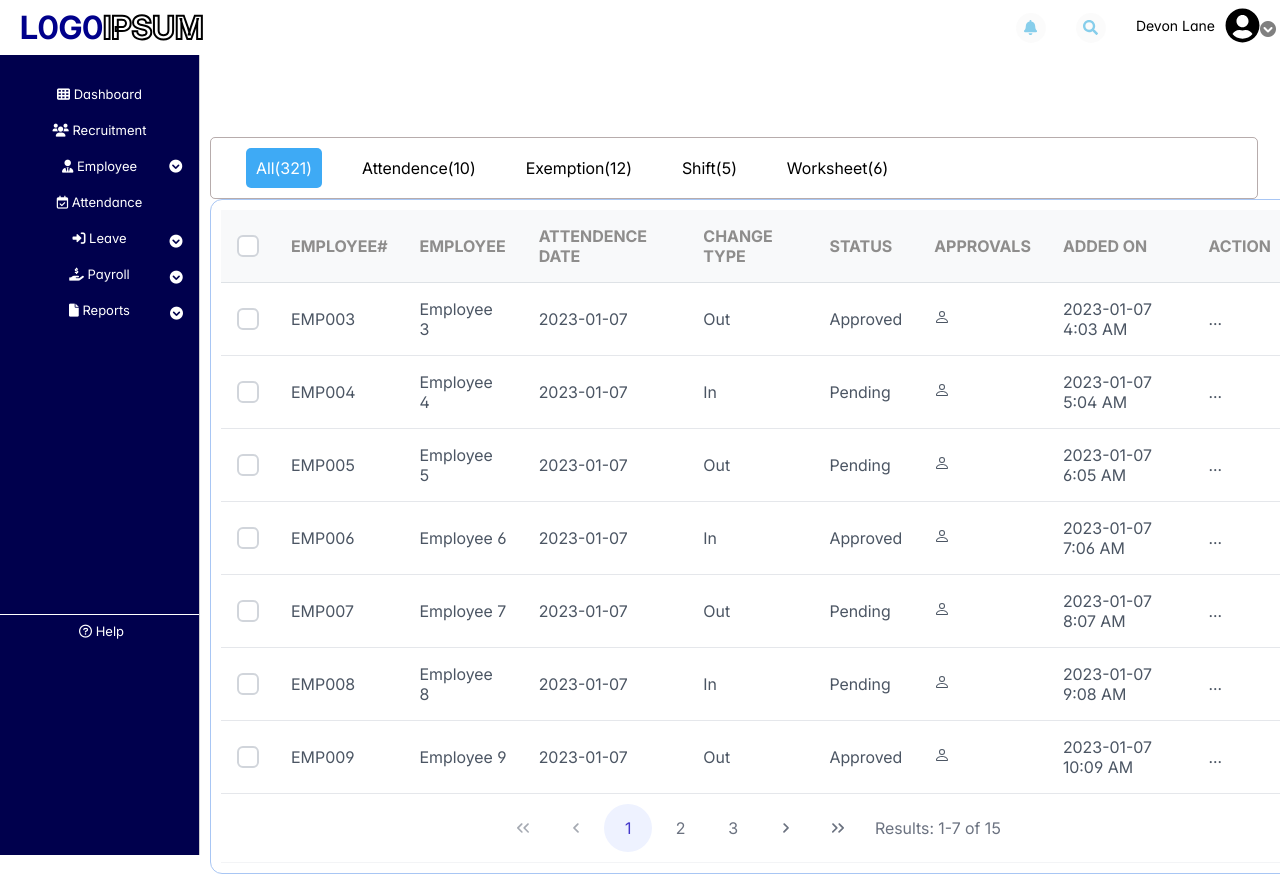
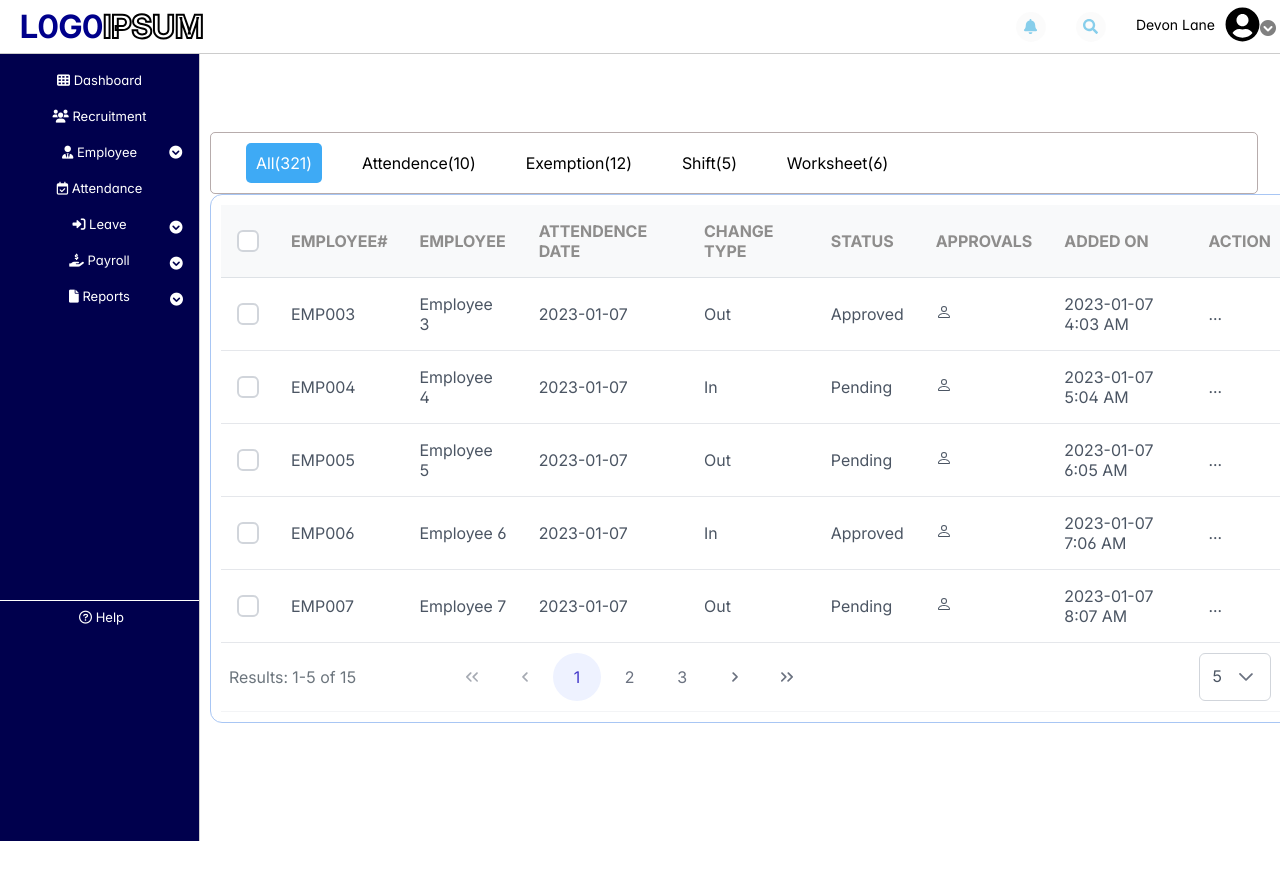
Before and after one commit to AdeelShispare/Shispare-Project, a React (Create React App) app: page /leave in a window 1280 px wide. After the commit the page ends 800 px from the top, so only its background shows below. Built offline with nearby package versions, Linux system fonts and the light colour scheme; some icons are missing.

Commit message:
paginator done

```diff
--- a/src/Utils/Utils.css
+++ b/src/Utils/Utils.css
@@ -6,6 +6,7 @@
     position: fixed;
     left: 0;
     border-right: 1px solid #ccc;
+    margin-top: 20px;
   }
 
   ul {
@@ -161,3 +162,22 @@ margin-right: 20px;
     top: 10;
 
 }
+.navbar{
+  width: 100%;
+  border-bottom: 1px solid #ccc ;
+  height: 55px;
+  position:fixed;
+  background-color: white;
+  z-index:1;
+  margin-top: -22px;
+
+}
+/* .Sidebar {
+  width: 200px;
+  height: 100%;
+  background-color: rgb(0, 0, 77);
+  color: #fff;
+  position: fixed;
+  left: 0;
+  border-right: 1px solid #ccc;
+} */
--- a/src/dashboardcomponents/Attendence.js
+++ b/src/dashboardcomponents/Attendence.js
@@ -38,7 +38,7 @@ function Attendence() {
     <div>
 <Navbar/>
       <Sidebar/>
-      <h1 style={{marginRight:"920px"}}>Attendance</h1>
+      <h1 style={{marginRight:"920px",paddingTop:"50px"}}>Attendance</h1>
       <Menu/>
       <SharedGrid data={data} columns={AttendanceColumns}/>
     </div>
--- a/src/dashboardcomponents/Dashboard.css
+++ b/src/dashboardcomponents/Dashboard.css
@@ -10,6 +10,7 @@
 }
 .h1{
     margin-right: 920px;
+    padding-top: 50px;
 }
 /* Dashboard.css */
 .dropdown {
--- a/src/dashboardcomponents/Employee.js
+++ b/src/dashboardcomponents/Employee.js
@@ -51,7 +51,7 @@ function Employee() {
     <div>
       <Navbar/>
       <Sidebar/>
-      <h1 style={{marginRight:"920px"}}>Employee</h1>
+      <h1 style={{marginRight:"920px",paddingTop:"50px"}}>Employee</h1>
       <Menu/>
       <SharedGrid data={state} columns={EmployeeeColumns} />
     </div>
--- a/src/dashboardcomponents/Leave.js
+++ b/src/dashboardcomponents/Leave.js
@@ -37,7 +37,7 @@ function Leave() {
     <div>
       <Navbar/>
       <Sidebar/>
-      <h1 style={{marginRight:"980px"}}>Leave</h1>
+      <h1 style={{marginRight:"980px",paddingTop:"50px"}}>Leave</h1>
       <Menu/>
       <SharedGrid data={data} columns={LeaveColumns} />
     </div>
--- a/src/dashboardcomponents/Payroll.js
+++ b/src/dashboardcomponents/Payroll.js
@@ -37,7 +37,7 @@ function Payroll() {
     <div>
          <Navbar/>
       <Sidebar/>
-      <h1 style={{marginRight:"980px"}}>Payroll</h1>
+      <h1 style={{marginRight:"980px",paddingTop:"50px"}}>Payroll</h1>
      <Menu/>
      <SharedGrid data={data} columns={PayrollColumns}/>
 </div>
--- a/src/dashboardcomponents/Recruitment.js
+++ b/src/dashboardcomponents/Recruitment.js
@@ -37,7 +37,7 @@ function Recruitment() {
     <div>
          <Navbar/>
       <Sidebar/>
-      <h1 style={{marginRight:"920px"}}>Recruitment</h1>
+      <h1 style={{marginRight:"920px",paddingTop:"50px"}}>Recruitment</h1>
       <Menu/>
       <SharedGrid data={data} columns={RecruitmentColumns}/>
     </div>
--- a/src/dashboardcomponents/Reports.js
+++ b/src/dashboardcomponents/Reports.js
@@ -17,7 +17,7 @@ function Reports() {
   // console.log(data)
   const data = [];
 
-  for (let i = 3; i <= 27; i++) {
+  for (let i = 3; i <= 487; i++) {
     const entry = {
       id: i,
       employeeNumber: `EMP00${i}`,
@@ -47,7 +47,7 @@ function Reports() {
     <div>
         <Navbar/>
       <Sidebar/>
-      <h1 style={{marginRight:"980px"}}>Reports</h1>
+      <h1 style={{marginRight:"980px",paddingTop:"50px"}}>Reports</h1>
       <Menu/>
       <SharedGrid data={data} columns={ReportsColumns}/>
 
--- a/src/dashboardcomponents/SharedGrid.css
+++ b/src/dashboardcomponents/SharedGrid.css
@@ -6,3 +6,18 @@
     border-image: initial;
     padding: 10px;
 }
+.p-paginator .p-paginator-current {
+    background-color: transparent;
+    border: 0 none;
+    color: #6c757d;
+    min-width: 3rem;
+    height: 3rem;
+    margin: auto auto auto -1rem;
+    padding: 0 0.5rem;
+
+}
+.p-paginator .p-paginator-last {
+    border-top-right-radius: 50%;
+    border-bottom-right-radius: 50%;
+    margin-right: 380px;
+}
--- a/src/dashboardcomponents/SharedGrid.jsx
+++ b/src/dashboardcomponents/SharedGrid.jsx
@@ -9,9 +9,10 @@ const SharedGrid = ({ data,columns }) => {
     const [selectedProducts, setSelectedProducts] = useState(null);
     const [rowClick, setRowClick] = useState(true);
     const [first, setFirst] = useState(0);
-    const [rows, setRows] = useState(7);
+    const [rows, setRows] = useState(5);
     const onPageChange = (event) => {
       setFirst(event.first);
+      setRows(event.rows);
   };
   const startRecord = first + 1;
   const endRecord = Math.min(first + rows, data.length);
@@ -21,7 +22,7 @@ const SharedGrid = ({ data,columns }) => {
     <div className="card" style={{ marginLeft: "210px", marginRight: "15px" }}>
     <DataTable
           value={data}
-          rows={7}
+          rows={rows}
           first={first}
           paginator={true}
           onPage={onPageChange}
@@ -30,8 +31,10 @@ const SharedGrid = ({ data,columns }) => {
           onSelectionChange={(e) => setSelectedProducts(e.value)}
           dataKey="id"
           tableStyle={{ minWidth: '50rem' }}
-          paginatorTemplate="FirstPageLink PrevPageLink PageLinks NextPageLink LastPageLink  CurrentPageReport "
-           currentPageReportTemplate={`Results: ${startRecord}-${endRecord} of ${totalRecords}`}
+          paginatorTemplate="CurrentPageReport FirstPageLink PrevPageLink PageLinks NextPageLink LastPageLink RowsPerPageDropdown  "
+          rowsPerPageOptions={[5, 10, 15,20,25]}
+          currentPageReportTemplate={`Results: ${startRecord}-${endRecord} of ${totalRecords}`}
+
         >
         <Column selectionMode="multiple" headerStyle={{ width: '3rem' }} />
         {columns.map((column) => (
```
